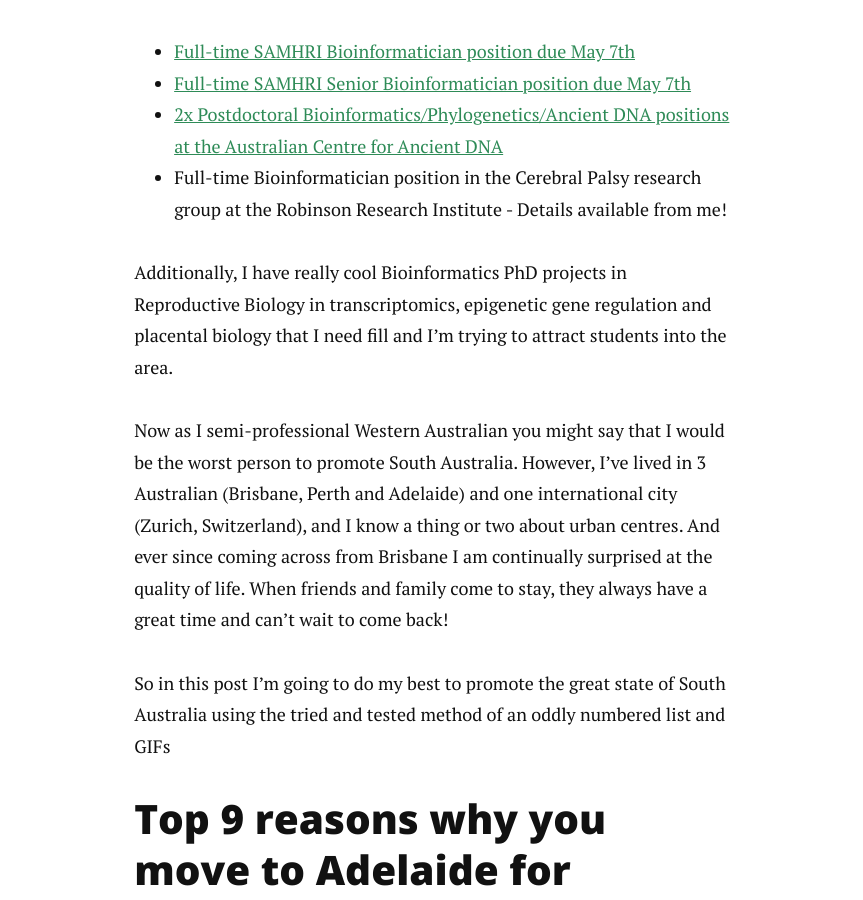
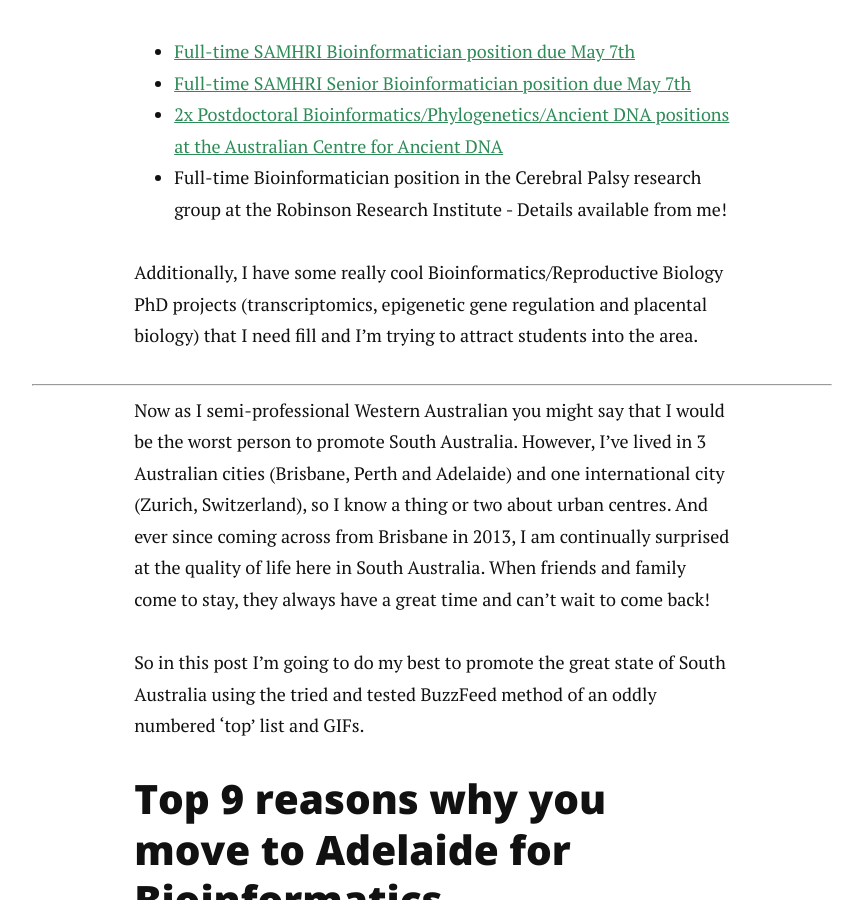
Before and after one commit to jimmybgammyknee/jimmybgammyknee.github.io, a Jekyll site: the page built from _posts/2017-03-31-jobs-and-an-ad-for-adelaide.markdown, in a window 1280 px wide and 900 px high, scrolled down 648 px. Shown: the whole window, without its empty margins (208-1071 px from the left). Built offline with Jekyll 4.4.1, drawn with Linux system fonts in a browser that asks for light colours; nearby versions of some CDN libraries; some of the changed lines change nothing that is shown; some of the changed text lies outside the part shown.

Commit message:
new edits to the animated gif

```diff
--- a/_posts/2017-03-31-jobs-and-an-ad-for-adelaide.markdown
+++ b/_posts/2017-03-31-jobs-and-an-ad-for-adelaide.markdown
@@ -11,11 +11,13 @@
 - [2x Postdoctoral Bioinformatics/Phylogenetics/Ancient DNA positions at the Australian Centre for Ancient DNA](http://evol.mcmaster.ca/~brian/evoldir/PostDocs/UAdelaide.PhylogeographicsBioinformatics)
 - Full-time Bioinformatician position in the Cerebral Palsy research group at the Robinson Research Institute - Details available from me!
 
-Additionally, I have really cool Bioinformatics PhD projects in Reproductive Biology in transcriptomics, epigenetic gene regulation and placental biology that I need fill and I'm trying to attract students into the area.
+Additionally, I have some really cool Bioinformatics/Reproductive Biology PhD projects (transcriptomics, epigenetic gene regulation and placental biology) that I need fill and I'm trying to attract students into the area.
 
-Now as I semi-professional Western Australian you might say that I would be the worst person to promote South Australia. However, I've lived in 3 Australian (Brisbane, Perth and Adelaide) and one international city (Zurich, Switzerland), and I know a thing or two about urban centres. And ever since coming across from Brisbane I am continually surprised at the quality of life. When friends and family come to stay, they always have a great time and can't wait to come back!
+---
 
-So in this post I'm going to do my best to promote the great state of South Australia using the tried and tested method of an oddly numbered list and GIFs
+Now as I semi-professional Western Australian you might say that I would be the worst person to promote South Australia. However, I've lived in 3 Australian cities (Brisbane, Perth and Adelaide) and one international city (Zurich, Switzerland), so I know a thing or two about urban centres. And ever since coming across from Brisbane in 2013, I am continually surprised at the quality of life here in South Australia. When friends and family come to stay, they always have a great time and can't wait to come back!
+
+So in this post I'm going to do my best to promote the great state of South Australia using the tried and tested BuzzFeed method of an oddly numbered 'top' list and GIFs.
 
 ## Top 9 reasons why you move to Adelaide for Bioinformatics
 
@@ -23,7 +25,7 @@
 
 If you read any Australian-based news website, you would know a few things. Firstly, when it rains in Sydney, we should all hear about it and, secondly the Sydney and Melbourne rental prices are out of control. Renters in Sydney are on average [spending nearly 38% of their monthly wage on rent!](http://thenewdaily.com.au/money/property/2016/02/17/rental-affordability/). This compares to 25-28% in Adelaide!
 
-![Whaaaaaaaaat?](http://gph.is/1aRtci9)
+![Whaaaaaaaaat?](https://media.giphy.com/media/1060QCIa82ApgY/giphy.gif)
 
 If you want to stay long-term and invest in the property market, then you're going to get WAY more bang for your buck. The median house price for a 2 bedroom unit in the CBD is $420,000. Thats the CBD people! Equivalent in [Sydney and Melbourne is $1,190,000 and $525,000](https://www.realestate.com.au/neighbourhoods/). We own a place about 5 mins drive south of the city block and it takes me about 30mins to walk right to the middle of the city!
 
@@ -33,7 +35,7 @@
 
 Plus, the airport is part of the city which means it doesn't take you long to pick up family and friends!
 
-![We all need the Fam](http://gph.is/1QBkcmg)
+![](https://media.giphy.com/media/3o8doUgvKWu2JP0hvG/giphy.gif)
 
 ### Number 3: It's got top-notch facilities
 
@@ -43,7 +45,7 @@
 
 Additionally, Flinders University has the [Flinders Medical Centre](http://www.flinders.sa.gov.au) just south of the city and the University of Adelaide has the Waite research campus at the base of the hills that hosts a world-renowned plant and agricultural research program (including the [Australian Wine Research Institute](https://www.awri.com.au)).
 
-![Science!](http://gph.is/1gNlHvm)
+![Science!](https://media.giphy.com/media/XkEPTETxyZDiM/giphy.gif)
 
 ### Number 4: It's a beautiful place to live
 
@@ -65,7 +67,7 @@
 
 Unless you're living in the hills, its pretty easy to get around the city on your deadly treadly. Plenty of bike lanes. Hell, [they ripped up two lanes of one of Adelaide's city streets for extra bike lanes!](http://indaily.com.au/news/2016/07/27/12m-deal-to-make-adelaide-the-cycling-capital-of-australia/). For the serious riders, [we have the tour down under every year](http://tourdownunder.com.au) and the hills provide some pretty amazing cross-country and downhill mountain biking tracks.
 
-![Who doesn't like a ride](http://gph.is/1hVGdxd)
+![](https://media.giphy.com/media/JSscAbMrQ8zOU/giphy.gif)
 
 ### Number 7: Who doesn't like a drink??
 
@@ -77,11 +79,11 @@
 
 Ok so it's not like there aren't any restrictions, but if you want to drink at a pub or club in Adelaide, you can still get in before 3am.
 
-![Party Time!](http://gph.is/2gdwk0H)
+![](http://gph.is/2gdwk0H)
 
 ### Number 9: When Adelaide parties, they part hard!
 
-[![Party Hard!](http://img.youtube.com/vi/WccfbPQNMbg/0.jpg)](https://www.youtube.com/watch?v=WccfbPQNMbg "Andrew W.K. - Party Hard")
+![Party Hard!](http://img.youtube.com/vi/WccfbPQNMbg/0.jpg)](https://www.youtube.com/watch?v=WccfbPQNMbg "Andrew W.K. - Party Hard")
 
 Come on, [we're the FREAKING FESTIVAL STATE!](http://southaustralia.com/things-to-do/whats-on/festivals-and-celebrations). And in this case, there _is_ emphasis on the freaking...
 
@@ -91,4 +93,6 @@
 
 ---
 
+![](https://media.giphy.com/media/ZER1aT3DjLI9a/giphy.gif)
+
 So I've convinced you, Adelaide is a great place to live. If you're an Australian honours/MSc student, please contact me if you're interested in pursuing a PhD in Bioinformatics or Computational Biology. If you've just finished a PhD and you're starting your academic career, I would suggest applying for jobs here in RAdelaide.
```
